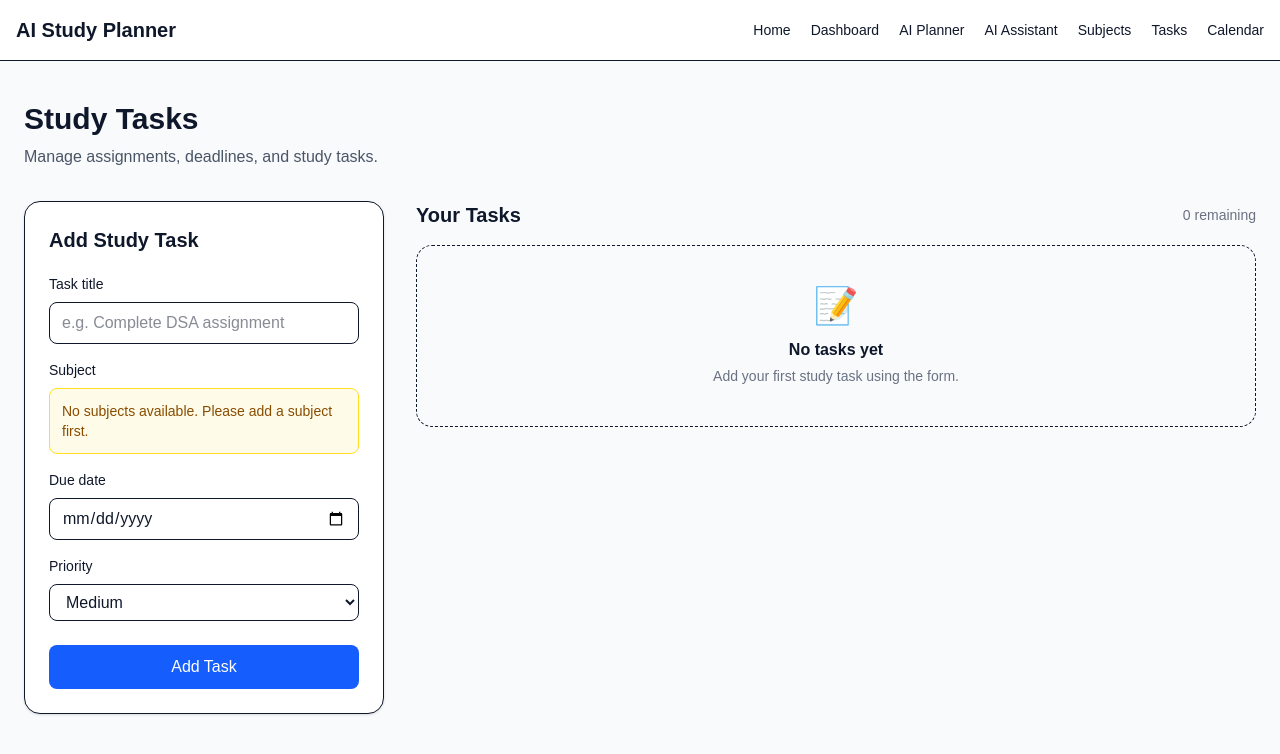
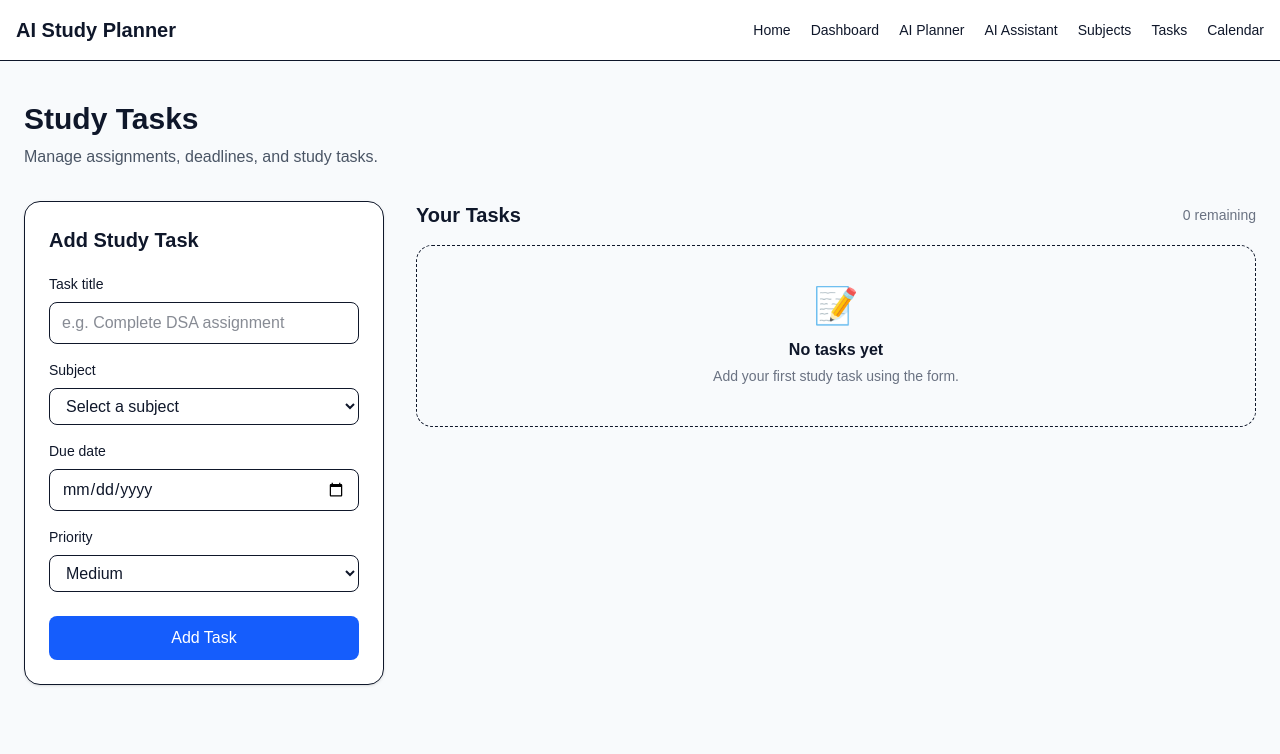
Before and after one commit to umamamunir6/ai-study-planner, a Next.js app: page /tasks in a window 1280 px wide. Shown: the top 754 px of the page. Built offline with nearby package versions, Linux system fonts and the light colour scheme.

Commit message:
Complete production testing

```diff
--- a/app/tasks/page.tsx
+++ b/app/tasks/page.tsx
@@ -12,18 +12,12 @@ type Task = {
   priority: Priority;
   completed: boolean;
 };
-type Subject = {
-  id: number;
-  name: string;
-  description: string;
-  color: string;
-};
-
-const initialTasks: Task[] = [];
 
 export default function Tasks() {
 const [tasks, setTasks] = useState<Task[]>([]);
-const [subjects, setSubjects] = useState<Subject[]>([]);
+const [subjects, setSubjects] = useState<string[]>([
+  "Data Structures & Algorithms",
+]);
 const [isLoaded, setIsLoaded] = useState(false);
 const [title, setTitle] = useState("");
 const [subject, setSubject] = useState("");
@@ -48,7 +42,11 @@ useEffect(() => {
   );
 
   if (savedSubjects) {
-    setSubjects(JSON.parse(savedSubjects));
+    const parsedSubjects = JSON.parse(savedSubjects);
+
+    if (parsedSubjects.length > 0) {
+      setSubjects(parsedSubjects);
+    }
   }
 }, []);
 
@@ -194,12 +192,11 @@ useEffect(() => {
       }
     >
       <option value="">Select a subject</option>
-
-      {subjects.map((item) => (
-        <option key={item.id} value={item.name}>
-          {item.name}
-        </option>
-      ))}
+{subjects.map((item) => (
+  <option key={item} value={item}>
+    {item}
+  </option>
+))}
     </select>
   )}
 
```
Also changed, not shown: 2 other files (tests, documents, lock files or other folders).
